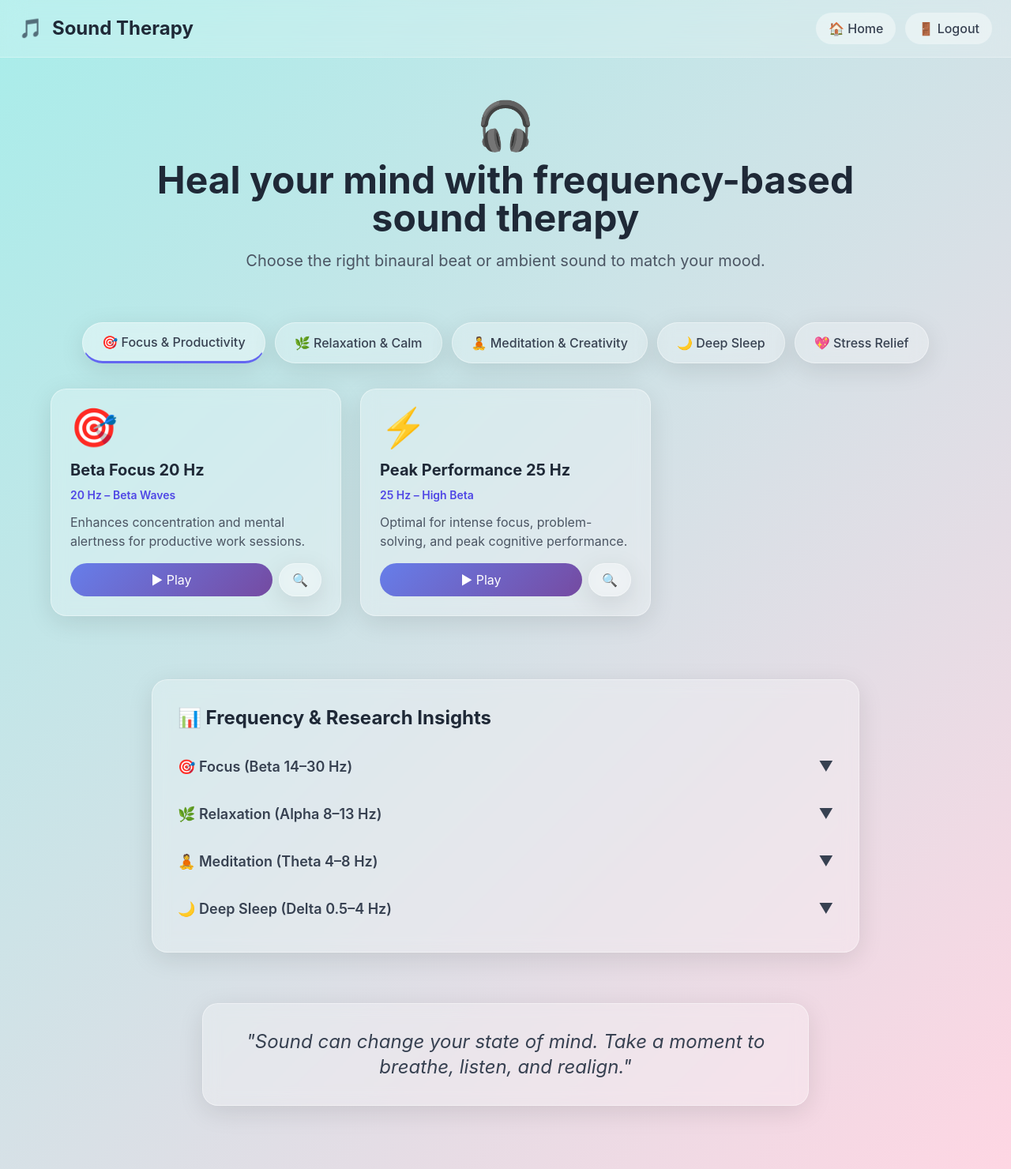
After one commit to roodraksh1839s/Mindleap, a Python web app: template templates/sound_therapy.html in a window 1280 px wide. The commit adds this page. Shown: the whole page at 79% size. Run offline with Jinja, Linux system fonts and the light colour scheme; the template is opened without the code that fills it, so the values that code supplies are empty; some libraries are stand-ins or nearby versions.

Commit message:
Sound therapy page added

```diff
--- a/app.py
+++ b/app.py
@@ -186,6 +186,7 @@ def chat():
         print("Error:", e)
         top_match = search_best_match(user_msg)[0][1]
         return top_match or "Sorry, I couldn't process your request."
+
 @app.route('/peer-support')
 def peer_support_ui():
     return render_template('Peer_support.html')
@@ -197,6 +198,9 @@ def resources_ui():
 @app.route('/book-session')
 def booking_ui():
     return render_template('booking_page.html')
+
+@app.route('/therapy')
+def therapy_ui():
 
 @app.route('/admin')
 def admin():
--- a/templates/UserUI.html
+++ b/templates/UserUI.html
@@ -256,7 +256,7 @@ body {font-family:'Segoe UI',Tahoma,Geneva,Verdana,sans-serif;background:linear-
 <div class="card"><div class="card-icon">📅</div><h3>Confidential Booking System</h3><p class="card-description">Secure appointment scheduling with on-campus counselors and mental health professionals.</p><ul class="features"><li>100% confidential</li><li>Professional counselors</li><li>Flexible scheduling</li></ul><div class="card-buttons"><a href="{{url_for('booking_ui')}}" class="btn">Book Appointment</a></div></div>
 <div class="card"><div class="card-icon">📊</div><h3>Mental Health Assessment</h3><p class="card-description">Standardized screening tools (PHQ-9, GAD-7, GHQ) for early detection and monitoring.</p><ul class="features"><li>Scientific validation</li><li>Progress tracking</li><li>Early detection</li></ul><div class="card-buttons"><a href="{{ url_for('form') }}" class="btn">Take Assessment</a></div></div>
 <div class="card upcoming"><div class="card-icon">📈</div><h3>Personal Progress Tracking</h3><p class="card-description">Monitor your mental health journey with mood tracking, goal setting, and progress visualization.</p><ul class="features"><li>Mood tracking</li><li>Goal setting</li><li>Visual insights</li></ul><div class="card-buttons"><a href="#" class="btn" id="Progress">View Progress</a></div></div>
-<div class="card"><div class="card-icon">🎵</div><h3>Sound Therapy</h3><p class="card-description">Relax with calming sounds like rain, ocean waves, and meditation bells to reduce stress.</p><div class="card-buttons"><a href="#" class="btn btn-small">🌧️ Play Rain</a><a href="#" class="btn btn-small">🌊 Play Ocean</a><a href="#" class="btn btn-small">🔔 Play Bell</a><a href="#" class="btn btn-small">⏹️ Stop</a></div></div>
+<div class="card"><div class="card-icon">🎵</div><h3>Sound Therapy</h3><p class="card-description">Relax with calming sounds like rain, ocean waves, and meditation bells to reduce stress.</p><div class="card-buttons"><a href="{{url_for('therapy_ui')}}" class="btn btn-small">Use therapy</a><a href="#" class="btn btn-small">🌊 Play Ocean</a><a href="#" class="btn btn-small">🔔 Play Bell</a><a href="#" class="btn btn-small">⏹️ Stop</a></div></div>
 </div>
 </div>
 </div>
--- /dev/null
+++ b/templates/sound_therapy.html
@@ -0,0 +1,548 @@
+<!DOCTYPE html>
+<html lang="en">
+<head>
+    <meta charset="UTF-8">
+    <meta name="viewport" content="width=device-width, initial-scale=1.0">
+    <title>Sound Therapy - MindLeap</title>
+    <script src="https://cdn.tailwindcss.com"></script>
+    <style>
+        body {
+            background: linear-gradient(135deg, #a8edea 0%, #fed6e3 100%);
+            min-height: 100vh;
+            font-family: 'Inter', system-ui, -apple-system, sans-serif;
+        }
+
+        .glass-card {
+            background: rgba(255, 255, 255, 0.25);
+            backdrop-filter: blur(10px);
+            border-radius: 20px;
+            border: 1px solid rgba(255, 255, 255, 0.4);
+            box-shadow: 0 8px 32px rgba(0, 0, 0, 0.1);
+            transition: all 0.3s ease;
+        }
+
+        .glass-card:hover {
+            transform: translateY(-5px);
+            box-shadow: 0 12px 40px rgba(0, 0, 0, 0.15);
+        }
+
+        .glass-nav {
+            background: rgba(255, 255, 255, 0.2);
+            backdrop-filter: blur(15px);
+            border-bottom: 1px solid rgba(255, 255, 255, 0.3);
+        }
+
+        .fade-in-up {
+            animation: fadeInUp 0.6s ease-out;
+        }
+
+        @keyframes fadeInUp {
+            from {
+                opacity: 0;
+                transform: translateY(30px);
+            }
+            to {
+                opacity: 1;
+                transform: translateY(0);
+            }
+        }
+
+        .tab-active {
+            background: rgba(255, 255, 255, 0.4);
+            border-bottom: 3px solid #6366f1;
+        }
+
+        .playing-glow {
+            box-shadow: 0 0 30px rgba(99, 102, 241, 0.6);
+            border: 2px solid rgba(99, 102, 241, 0.8);
+        }
+
+        .btn-primary {
+            background: linear-gradient(135deg, #667eea 0%, #764ba2 100%);
+            transition: all 0.3s ease;
+        }
+
+        .btn-primary:hover {
+            transform: scale(1.05);
+            box-shadow: 0 5px 20px rgba(102, 126, 234, 0.4);
+        }
+
+        .progress-bar {
+            height: 6px;
+            background: rgba(255, 255, 255, 0.3);
+            border-radius: 10px;
+            overflow: hidden;
+        }
+
+        .progress-fill {
+            height: 100%;
+            background: linear-gradient(90deg, #667eea 0%, #764ba2 100%);
+            transition: width 0.3s ease;
+        }
+
+        .modal {
+            display: none;
+            position: fixed;
+            top: 0;
+            left: 0;
+            width: 100%;
+            height: 100%;
+            background: rgba(0, 0, 0, 0.6);
+            backdrop-filter: blur(5px);
+            z-index: 1000;
+            animation: fadeIn 0.3s ease;
+        }
+
+        .modal.active {
+            display: flex;
+            align-items: center;
+            justify-content: center;
+        }
+
+        @keyframes fadeIn {
+            from { opacity: 0; }
+            to { opacity: 1; }
+        }
+
+        .tree-item {
+            padding-left: 20px;
+            border-left: 2px solid rgba(99, 102, 241, 0.3);
+            margin: 10px 0;
+        }
+
+        .accordion-content {
+            max-height: 0;
+            overflow: hidden;
+            transition: max-height 0.3s ease;
+        }
+
+        .accordion-content.active {
+            max-height: 500px;
+        }
+
+        .wave-icon {
+            display: inline-block;
+            animation: wave 2s ease-in-out infinite;
+        }
+
+        @keyframes wave {
+            0%, 100% { transform: scaleY(1); }
+            50% { transform: scaleY(1.3); }
+        }
+    </style>
+</head>
+<body>
+    <!-- Navigation Bar -->
+    <nav class="glass-nav fixed w-full top-0 z-50 py-4 px-6">
+        <div class="max-w-7xl mx-auto flex justify-between items-center">
+            <div class="flex items-center gap-3">
+                <div class="text-2xl font-bold text-indigo-700">🎵</div>
+                <h1 class="text-2xl font-bold text-gray-800">Sound Therapy</h1>
+            </div>
+            <div class="flex gap-3">
+                <button onclick="window.location.href='index.html'" class="px-4 py-2 rounded-full bg-white bg-opacity-40 hover:bg-opacity-60 transition text-gray-700 font-medium">
+                    🏠 Home
+                </button>
+                <button onclick="alert('Logout clicked')" class="px-4 py-2 rounded-full bg-white bg-opacity-40 hover:bg-opacity-60 transition text-gray-700 font-medium">
+                    🚪 Logout
+                </button>
+            </div>
+        </div>
+    </nav>
+
+    <!-- Hero Section -->
+    <section class="pt-32 pb-16 px-6">
+        <div class="max-w-5xl mx-auto text-center fade-in-up">
+            <div class="text-6xl mb-4">🎧</div>
+            <h2 class="text-5xl font-bold text-gray-800 mb-4">
+                Heal your mind with frequency-based sound therapy
+            </h2>
+            <p class="text-xl text-gray-600 max-w-2xl mx-auto">
+                Choose the right binaural beat or ambient sound to match your mood.
+            </p>
+        </div>
+    </section>
+
+    <!-- Sound Categories Tabs -->
+    <section class="px-6 mb-8">
+        <div class="max-w-6xl mx-auto">
+            <div class="flex flex-wrap gap-3 justify-center">
+                <button onclick="filterSounds('focus')" class="tab-btn tab-active px-6 py-3 rounded-full glass-card text-gray-700 font-medium">
+                    🎯 Focus & Productivity
+                </button>
+                <button onclick="filterSounds('relaxation')" class="tab-btn px-6 py-3 rounded-full glass-card text-gray-700 font-medium">
+                    🌿 Relaxation & Calm
+                </button>
+                <button onclick="filterSounds('meditation')" class="tab-btn px-6 py-3 rounded-full glass-card text-gray-700 font-medium">
+                    🧘 Meditation & Creativity
+                </button>
+                <button onclick="filterSounds('sleep')" class="tab-btn px-6 py-3 rounded-full glass-card text-gray-700 font-medium">
+                    🌙 Deep Sleep
+                </button>
+                <button onclick="filterSounds('stress')" class="tab-btn px-6 py-3 rounded-full glass-card text-gray-700 font-medium">
+                    💖 Stress Relief
+                </button>
+            </div>
+        </div>
+    </section>
+
+    <!-- Sound Cards Grid -->
+    <section class="px-6 mb-20">
+        <div id="soundsGrid" class="max-w-6xl mx-auto grid grid-cols-1 md:grid-cols-2 lg:grid-cols-3 gap-6">
+            <!-- Cards will be populated by JavaScript -->
+        </div>
+    </section>
+
+    <!-- Research Tree Section -->
+    <section class="px-6 mb-16">
+        <div class="max-w-4xl mx-auto glass-card p-8 fade-in-up">
+            <h3 class="text-2xl font-bold text-gray-800 mb-6 flex items-center gap-2">
+                📊 Frequency & Research Insights
+            </h3>
+            <div class="space-y-4">
+                <!-- Focus -->
+                <div class="accordion-item">
+                    <button onclick="toggleAccordion(0)" class="w-full text-left font-semibold text-lg text-gray-700 flex justify-between items-center py-2">
+                        <span>🎯 Focus (Beta 14–30 Hz)</span>
+                        <span class="accordion-icon">▼</span>
+                    </button>
+                    <div class="accordion-content">
+                        <div class="tree-item text-gray-600 mt-2">
+                            <p>├── Helps improve concentration – <em>(Psychophysiology, 1998)</em></p>
+                            <p>└── Increases alertness – <em>(Neuroscience Letters, 2007)</em></p>
+                        </div>
+                    </div>
+                </div>
+
+                <!-- Relaxation -->
+                <div class="accordion-item">
+                    <button onclick="toggleAccordion(1)" class="w-full text-left font-semibold text-lg text-gray-700 flex justify-between items-center py-2">
+                        <span>🌿 Relaxation (Alpha 8–13 Hz)</span>
+                        <span class="accordion-icon">▼</span>
+                    </button>
+                    <div class="accordion-content">
+                        <div class="tree-item text-gray-600 mt-2">
+                            <p>├── Reduces stress response – <em>(Frontiers in Human Neuroscience, 2019)</em></p>
+                            <p>└── Enhances creativity – <em>(Nature Scientific Reports, 2021)</em></p>
+                        </div>
+                    </div>
+                </div>
+
+                <!-- Meditation -->
+                <div class="accordion-item">
+                    <button onclick="toggleAccordion(2)" class="w-full text-left font-semibold text-lg text-gray-700 flex justify-between items-center py-2">
+                        <span>🧘 Meditation (Theta 4–8 Hz)</span>
+                        <span class="accordion-icon">▼</span>
+                    </button>
+                    <div class="accordion-content">
+                        <div class="tree-item text-gray-600 mt-2">
+                            <p>├── Promotes deep meditation states – <em>(Consciousness and Cognition, 2015)</em></p>
+                            <p>└── Increases creative insight – <em>(Journal of Cognitive Neuroscience, 2019)</em></p>
+                        </div>
+                    </div>
+                </div>
+
+                <!-- Sleep -->
+                <div class="accordion-item">
+                    <button onclick="toggleAccordion(3)" class="w-full text-left font-semibold text-lg text-gray-700 flex justify-between items-center py-2">
+                        <span>🌙 Deep Sleep (Delta 0.5–4 Hz)</span>
+                        <span class="accordion-icon">▼</span>
+                    </button>
+                    <div class="accordion-content">
+                        <div class="tree-item text-gray-600 mt-2">
+                            <p>├── Improves sleep quality – <em>(Sleep Medicine Reviews, 2018)</em></p>
+                            <p>└── Enhances memory consolidation – <em>(Nature Neuroscience, 2020)</em></p>
+                        </div>
+                    </div>
+                </div>
+            </div>
+        </div>
+    </section>
+
+    <!-- Inspirational Quote -->
+    <section class="px-6 mb-20">
+        <div class="max-w-3xl mx-auto text-center glass-card p-8">
+            <p class="text-2xl text-gray-700 italic">
+                "Sound can change your state of mind. Take a moment to breathe, listen, and realign."
+            </p>
+        </div>
+    </section>
+
+    <!-- Floating Audio Player -->
+    <div id="audioPlayer" class="fixed bottom-6 left-1/2 transform -translate-x-1/2 p-4 w-11/12 max-w-2xl hidden" style="z-index: 100; background: rgba(255, 255, 255, 0.25); backdrop-filter: blur(10px); border-radius: 20px; border: 1px solid rgba(255, 255, 255, 0.4); box-shadow: 0 8px 32px rgba(0, 0, 0, 0.1); pointer-events: auto;">
+        <div class="flex items-center justify-between mb-2">
+            <div class="flex items-center gap-3">
+                <span class="text-2xl wave-icon">🎵</span>
+                <div>
+                    <p class="font-semibold text-gray-800" id="currentTrackName">—</p>
+                    <p class="text-sm text-gray-600" id="currentTrackFreq">—</p>
+                </div>
+            </div>
+            <button onclick="pauseCurrentTrack()" class="btn-primary text-white px-6 py-2 rounded-full">
+                ⏸ Pause
+            </button>
+        </div>
+        <div class="progress-bar">
+            <div class="progress-fill" id="progressBar" style="width: 0%"></div>
+        </div>
+    </div>
+
+    <!-- Research Modal -->
+    <div id="researchModal" class="modal">
+       <div class="p-8 max-w-2xl mx-4 fade-in-up"
+     style="background:white; border-radius:20px; box-shadow:0 10px 40px rgba(0,0,0,0.2);">
+
+            <div class="flex justify-between items-start mb-4">
+                <h3 class="text-2xl font-bold text-gray-800" id="modalTitle">—</h3>
+                <button onclick="closeModal()" class="text-3xl text-gray-500 hover:text-gray-700">&times;</button>
+            </div>
+            <div class="text-gray-600 space-y-4">
+                <p><strong>Reference:</strong> <span id="modalReference">—</span></p>
+                <p><strong>Summary:</strong></p>
+                <p id="modalSummary">—</p>
+            </div>
+        </div>
+    </div>
+
+    <script>
+        const soundsData = {
+            focus: [
+                {
+                    name: 'Beta Focus 20 Hz',
+                    freq: '20 Hz – Beta Waves',
+                    icon: '🎯',
+                    description: 'Enhances concentration and mental alertness for productive work sessions.',
+                    research: {
+                        title: '20 Hz Beta Binaural Beat – Enhanced Focus',
+                        reference: 'Lane JD et al., Psychophysiology (1998)',
+                        summary: 'Research demonstrates that beta frequency binaural beats enhance attention, focus, and cognitive performance during complex tasks.'
+                    }
+                },
+                {
+                    name: 'Peak Performance 25 Hz',
+                    freq: '25 Hz – High Beta',
+                    icon: '⚡',
+                    description: 'Optimal for intense focus, problem-solving, and peak cognitive performance.',
+                    research: {
+                        title: '25 Hz Beta Waves – Cognitive Enhancement',
+                        reference: 'Neuroscience Letters (2007)',
+                        summary: 'Studies show high beta frequencies improve alertness, reaction time, and information processing speed.'
+                    }
+                }
+            ],
+            relaxation: [
+                {
+                    name: 'Alpha Calm 10 Hz',
+                    freq: '10 Hz – Alpha Waves',
+                    icon: '🌿',
+                    description: 'Perfect for relaxation, reducing anxiety, and achieving a calm mental state.',
+                    research: {
+                        title: '10 Hz Alpha Waves – Stress Reduction',
+                        reference: 'Frontiers in Human Neuroscience (2019)',
+                        summary: 'Alpha frequency stimulation significantly reduces cortisol levels and promotes relaxation response in stressed individuals.'
+                    }
+                },
+                {
+                    name: 'Peaceful Mind 12 Hz',
+                    freq: '12 Hz – Alpha Waves',
+                    icon: '☮️',
+                    description: 'Promotes inner peace, mental clarity, and stress relief.',
+                    research: {
+                        title: '12 Hz Alpha Stimulation – Mental Relaxation',
+                        reference: 'Nature Scientific Reports (2021)',
+                        summary: 'Research indicates alpha waves at this frequency enhance creative thinking and reduce mental tension.'
+                    }
+                }
+            ],
+            meditation: [
+                {
+                    name: 'Theta Meditation 6 Hz',
+                    freq: '6 Hz – Theta Waves',
+                    icon: '🧘',
+                    description: 'Facilitates deep meditation, intuition, and access to subconscious mind.',
+                    research: {
+                        title: '6 Hz Theta Waves – Deep Meditation',
+                        reference: 'Consciousness and Cognition (2015)',
+                        summary: 'Theta frequencies are associated with deep meditative states, enhanced creativity, and emotional processing.'
+                    }
+                },
+                {
+                    name: 'Creative Flow 7 Hz',
+                    freq: '7 Hz – Theta Waves',
+                    icon: '🎨',
+                    description: 'Unlocks creativity, inspiration, and intuitive insights.',
+                    research: {
+                        title: '7 Hz Theta Stimulation – Creative Enhancement',
+                        reference: 'Journal of Cognitive Neuroscience (2019)',
+                        summary: 'Studies demonstrate theta wave stimulation enhances divergent thinking and creative problem-solving abilities.'
+                    }
+                }
+            ],
+            sleep: [
+                {
+                    name: 'Deep Sleep 2 Hz',
+                    freq: '2 Hz – Delta Waves',
+                    icon: '🌙',
+                    description: 'Promotes deep, restorative sleep and physical healing.',
+                    research: {
+                        title: '2 Hz Delta Waves – Sleep Enhancement',
+                        reference: 'Sleep Medicine Reviews (2018)',
+                        summary: 'Delta frequency stimulation improves sleep quality, increases deep sleep duration, and enhances memory consolidation.'
+                    }
+                },
+                {
+                    name: 'Dreamless Rest 1 Hz',
+                    freq: '1 Hz – Delta Waves',
+                    icon: '💤',
+                    description: 'Induces the deepest sleep stages for complete mental and physical restoration.',
+                    research: {
+                        title: '1 Hz Delta Stimulation – Restorative Sleep',
+                        reference: 'Nature Neuroscience (2020)',
+                        summary: 'Low delta frequencies facilitate the deepest stages of sleep, promoting cellular repair and hormonal balance.'
+                    }
+                }
+            ],
+            stress: [
+                {
+                    name: 'Stress Relief 10 Hz',
+                    freq: '10 Hz – Alpha-Theta Blend',
+                    icon: '💖',
+                    description: 'Combines alpha and theta frequencies for comprehensive stress reduction.',
+                    research: {
+                        title: '10 Hz Alpha-Theta Binaural Beat – Stress Reduction',
+                        reference: 'Lane JD et al., Psychophysiology (1998)',
+                        summary: 'Studies show alpha-theta binaural beats reduce anxiety and improve relaxation in students and stressed individuals.'
+                    }
+                },
+                {
+                    name: 'Anxiety Relief 8 Hz',
+                    freq: '8 Hz – Alpha Waves',
+                    icon: '🕊️',
+                    description: 'Calms anxious thoughts and promotes emotional balance.',
+                    research: {
+                        title: '8 Hz Alpha Waves – Anxiety Reduction',
+                        reference: 'Frontiers in Psychology (2017)',
+                        summary: 'Alpha wave stimulation at 8 Hz significantly reduces anxiety symptoms and improves mood regulation.'
+                    }
+                }
+            ]
+        };
+
+        let currentCategory = 'focus';
+        let currentlyPlaying = null;
+        let progressInterval = null;
+
+        function renderSounds() {
+            const grid = document.getElementById('soundsGrid');
+            const sounds = soundsData[currentCategory];
+
+            grid.innerHTML = sounds.map((sound, index) => `
+                <div class="glass-card p-6 fade-in-up sound-card" id="card-${currentCategory}-${index}">
+                    <div class="text-5xl mb-4">${sound.icon}</div>
+                    <h4 class="text-xl font-bold text-gray-800 mb-2">${sound.name}</h4>
+                    <p class="text-sm text-indigo-600 font-semibold mb-3">${sound.freq}</p>
+                    <p class="text-gray-600 mb-4">${sound.description}</p>
+                    <div class="flex gap-2">
+                        <button onclick="playSound('${currentCategory}', ${index})" class="btn-primary text-white px-4 py-2 rounded-full flex-1">
+                            ▶ Play
+                        </button>
+                        <button onclick="showResearch('${currentCategory}', ${index})" class="glass-card px-4 py-2 rounded-full hover:bg-white hover:bg-opacity-40">
+    🔍
+</button>
+
+
+                    </div>
+                </div>
+            `).join('');
+        }
+
+        function filterSounds(category) {
+            currentCategory = category;
+
+            // Update tab styling
+            document.querySelectorAll('.tab-btn').forEach(btn => {
+                btn.classList.remove('tab-active');
+            });
+            event.target.classList.add('tab-active');
+
+            renderSounds();
+        }
+
+        function playSound(category, index) {
+            const sound = soundsData[category][index];
+
+            // Remove glow from previous card
+            if (currentlyPlaying) {
+                const prevCard = document.getElementById(`card-${currentlyPlaying.category}-${currentlyPlaying.index}`);
+                if (prevCard) prevCard.classList.remove('playing-glow');
+            }
+
+            // Add glow to current card
+            const currentCard = document.getElementById(`card-${category}-${index}`);
+            currentCard.classList.add('playing-glow');
+
+            // Update player
+            currentlyPlaying = { category, index };
+            document.getElementById('currentTrackName').textContent = sound.name;
+            document.getElementById('currentTrackFreq').textContent = sound.freq;
+            document.getElementById('audioPlayer').classList.remove('hidden');
+
+            // Simulate progress
+            if (progressInterval) clearInterval(progressInterval);
+            let progress = 0;
+            progressInterval = setInterval(() => {
+                progress += 0.5;
+                if (progress > 100) progress = 0;
+                document.getElementById('progressBar').style.width = progress + '%';
+            }, 100);
+
+            // In a real implementation, you would play actual audio here
+            console.log(`Playing: ${sound.name}`);
+        }
+
+        function pauseCurrentTrack() {
+            if (currentlyPlaying) {
+                const card = document.getElementById(`card-${currentlyPlaying.category}-${currentlyPlaying.index}`);
+                if (card) card.classList.remove('playing-glow');
+            }
+
+            document.getElementById('audioPlayer').classList.add('hidden');
+            if (progressInterval) {
+                clearInterval(progressInterval);
+                progressInterval = null;
+            }
+            currentlyPlaying = null;
+        }
+
+        function showResearch(category, index) {
+            const sound = soundsData[category][index];
+            document.getElementById('modalTitle').textContent = sound.research.title;
+            document.getElementById('modalReference').textContent = sound.research.reference;
+            document.getElementById('modalSummary').textContent = sound.research.summary;
+            document.getElementById('researchModal').classList.add('active');
+        }
+
+        function closeModal() {
+            document.getElementById('researchModal').classList.remove('active');
+        }
+
+        function toggleAccordion(index) {
+            const accordions = document.querySelectorAll('.accordion-content');
+            const icons = document.querySelectorAll('.accordion-icon');
+
+            accordions[index].classList.toggle('active');
+            icons[index].textContent = accordions[index].classList.contains('active') ? '▲' : '▼';
+        }
+
+        // Close modal on outside click
+        document.getElementById('researchModal').addEventListener('click', (e) => {
+            if (e.target.id === 'researchModal') {
+                closeModal();
+            }
+        });
+
+        // Initialize
+        renderSounds();
+    </script>
+</body>
+</html>
```
